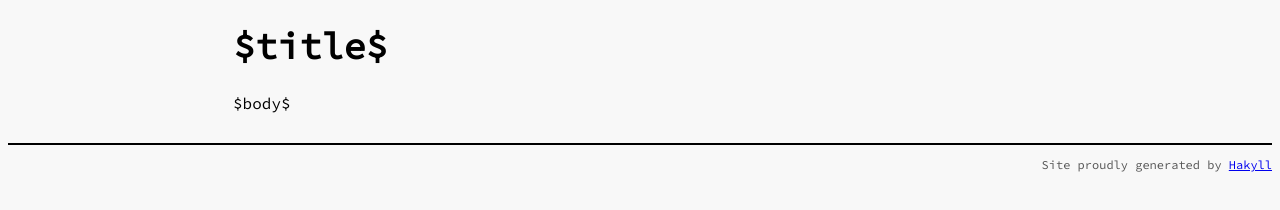
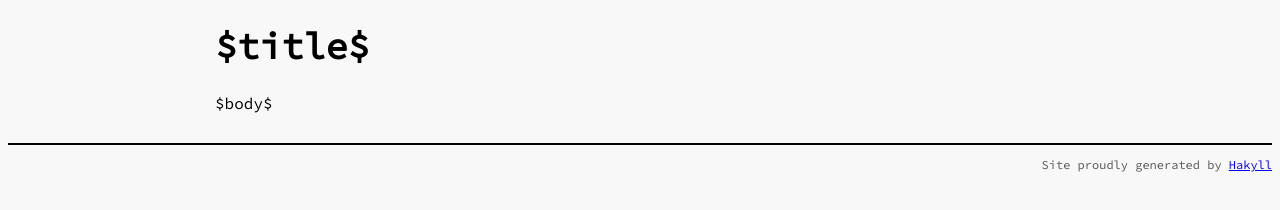
Before and after one commit to tbidne/blog, a plain HTML site: page templates/default.html in a window 1280 px wide. Shown: the part 62-272 px from the top of the page. Drawn offline with nearby package versions, Linux system fonts and the light colour scheme; some packages are replaced by stand-ins of ours.

Commit message:
center content

```diff
--- a/css/default.css
+++ b/css/default.css
@@ -14,7 +14,7 @@ blockquote {
 }
 
 body #content {
-    margin-left: 225px;
+    margin: 0 auto;
     max-width: 53.125rem;
 }
 
```
